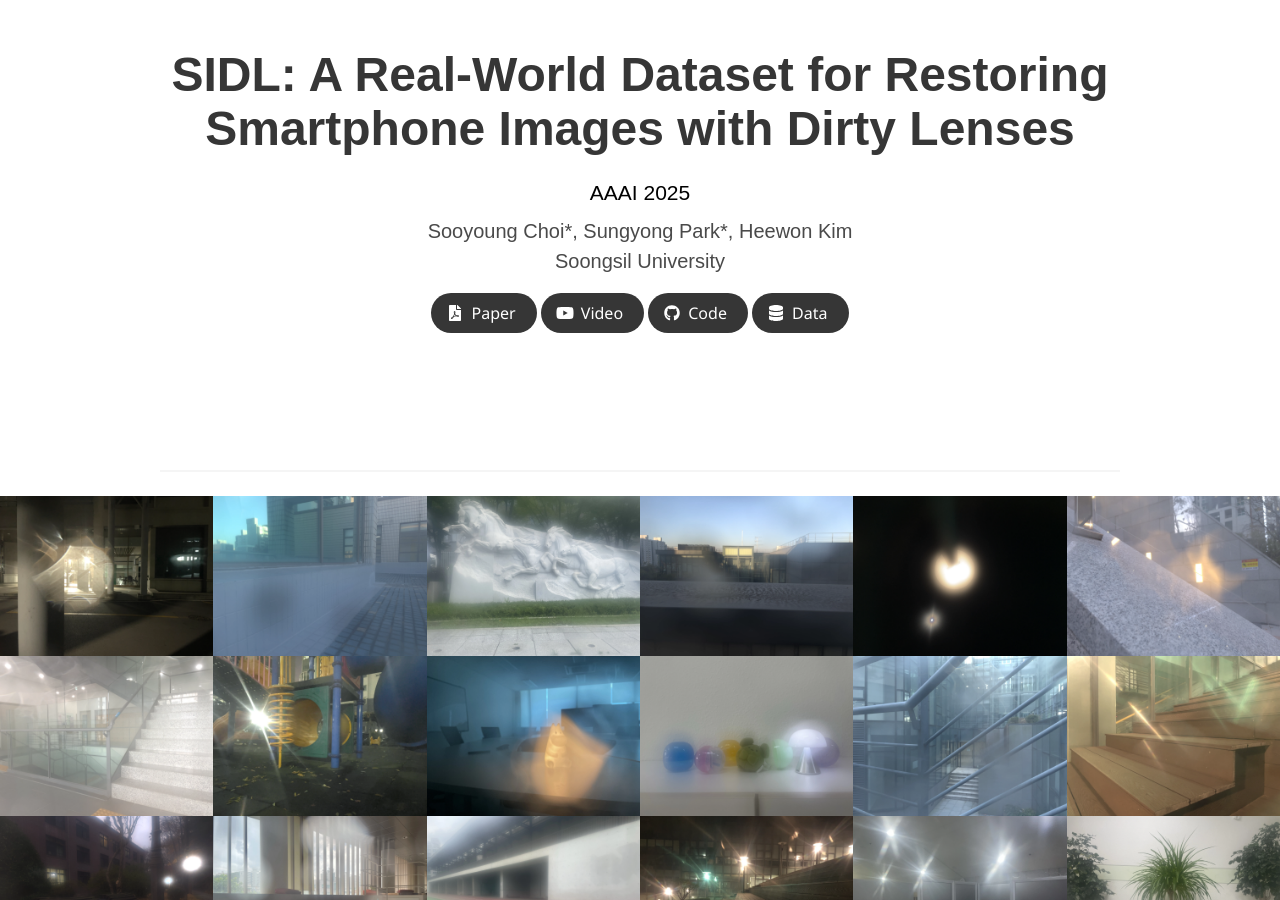
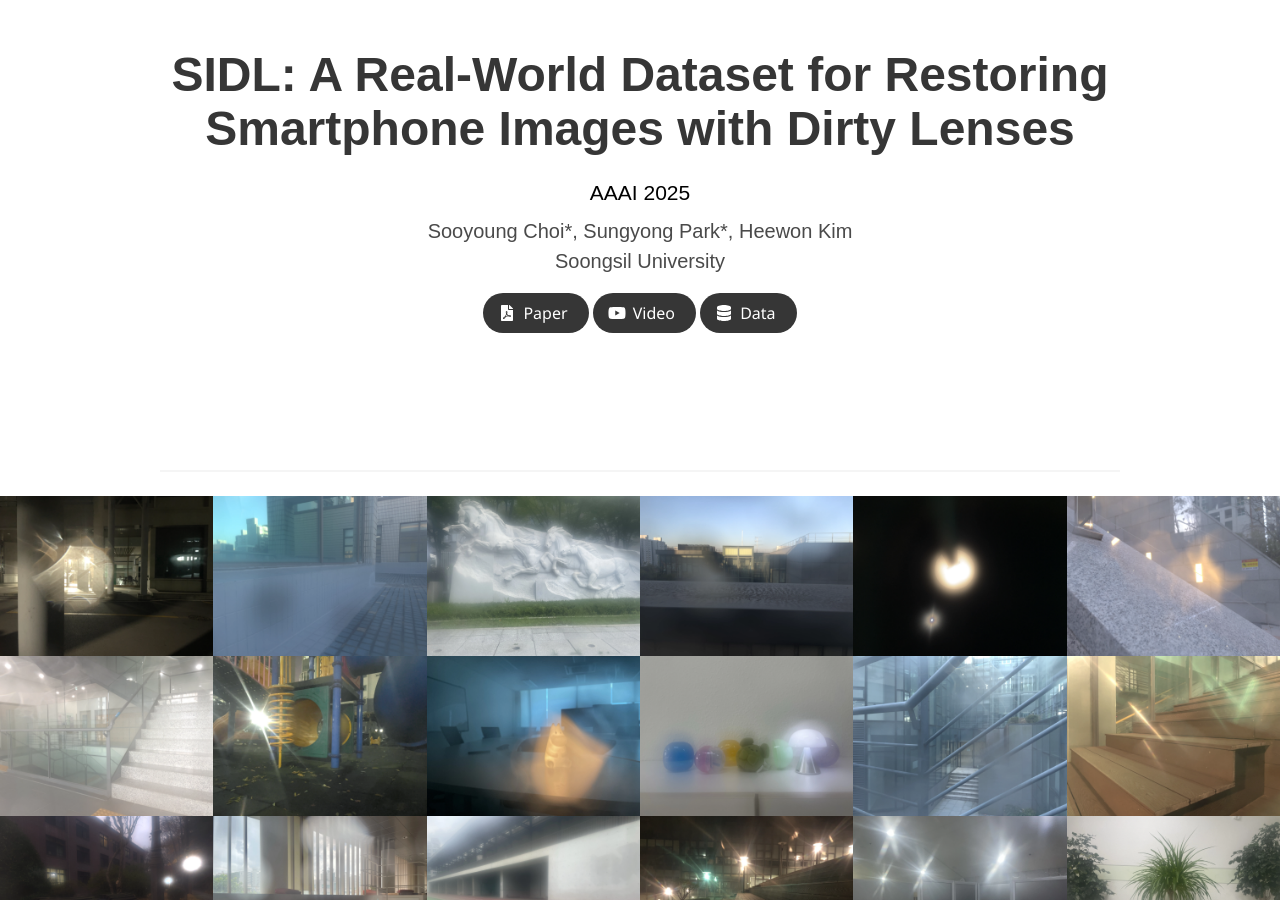
Before and after one commit to sidl-benchmark/sidl-benchmark.github.io, a Jekyll site: the page built from index.md, in a window 1280 px wide and 900 px high. Built offline with Jekyll 4.4.1, drawn with Linux system fonts in a browser that asks for light colours; some web fonts are replaced.

Commit message:
Update project_page.html

```diff
--- a/_layouts/project_page.html
+++ b/_layouts/project_page.html
@@ -100,18 +100,6 @@
                 </a>
               </span>
               {% endif %}
-              <!-- Code Link. -->
-              {% if page.code %}
-              <span class="link-block">
-                <a href="{{ page.code }}"
-                   class="external-link button is-normal is-rounded is-dark">
-                  <span class="icon">
-                      <i class="fab fa-github"></i>
-                  </span>
-                  <span>Code</span>
-                  </a>
-              </span>
-              {% endif %}
               <!-- Dataset Link. -->
               {% if page.data %}
               <span class="link-block">
@@ -121,6 +109,20 @@
                       <i class="fas fa-database"></i>
                   </span>
                   <span>Data</span>
+                </a>
+              </span>
+              {% endif %}
+              <!-- Colab Demo Link. -->
+              {% if page.colab %}
+              <span class="link-block">
+                <a href="{{ page.colab }}"
+                   class="external-link button is-normal is-rounded is-dark"
+                   target="_blank">
+                  <img
+                    src="https://colab.research.google.com/assets/colab-badge.svg"
+                    alt="Open in Colab"
+                    style="height:1.2em; vertical-align:middle;"
+                  />
                 </a>
               </span>
               {% endif %}
```
